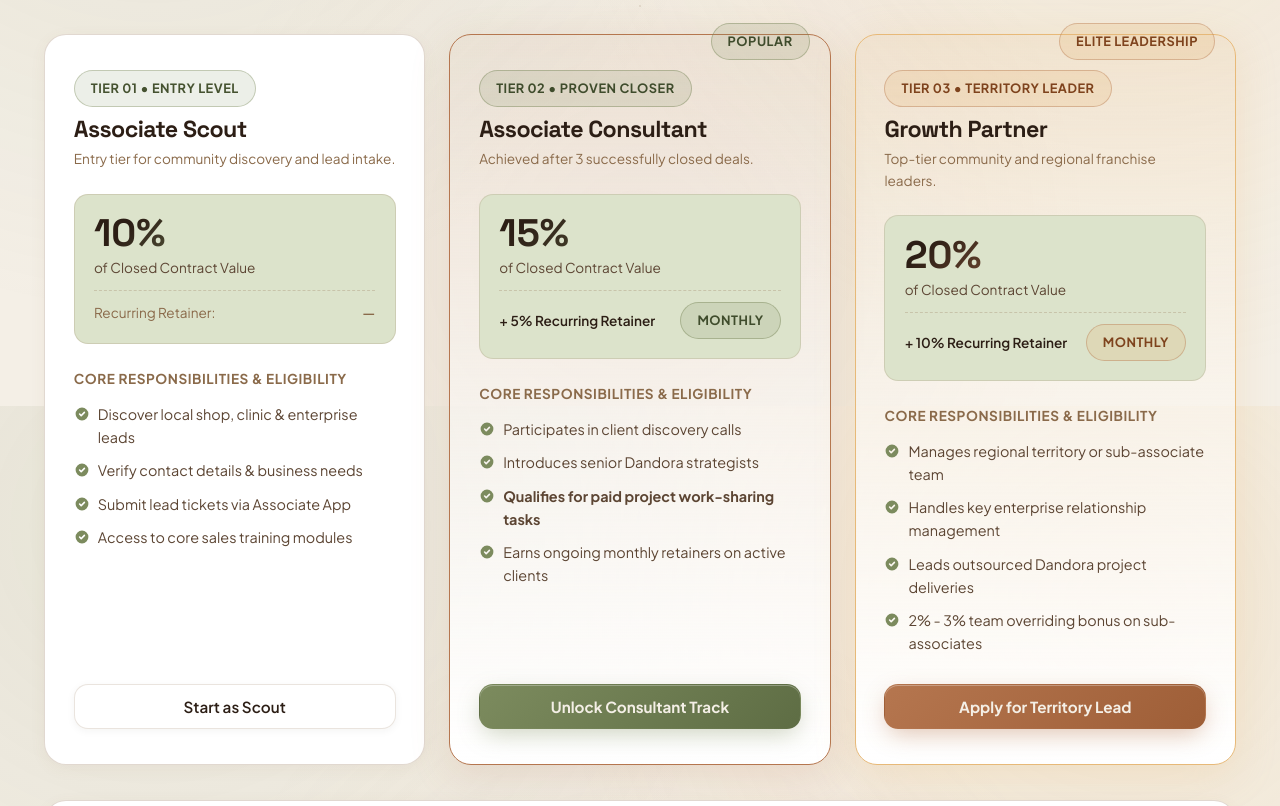
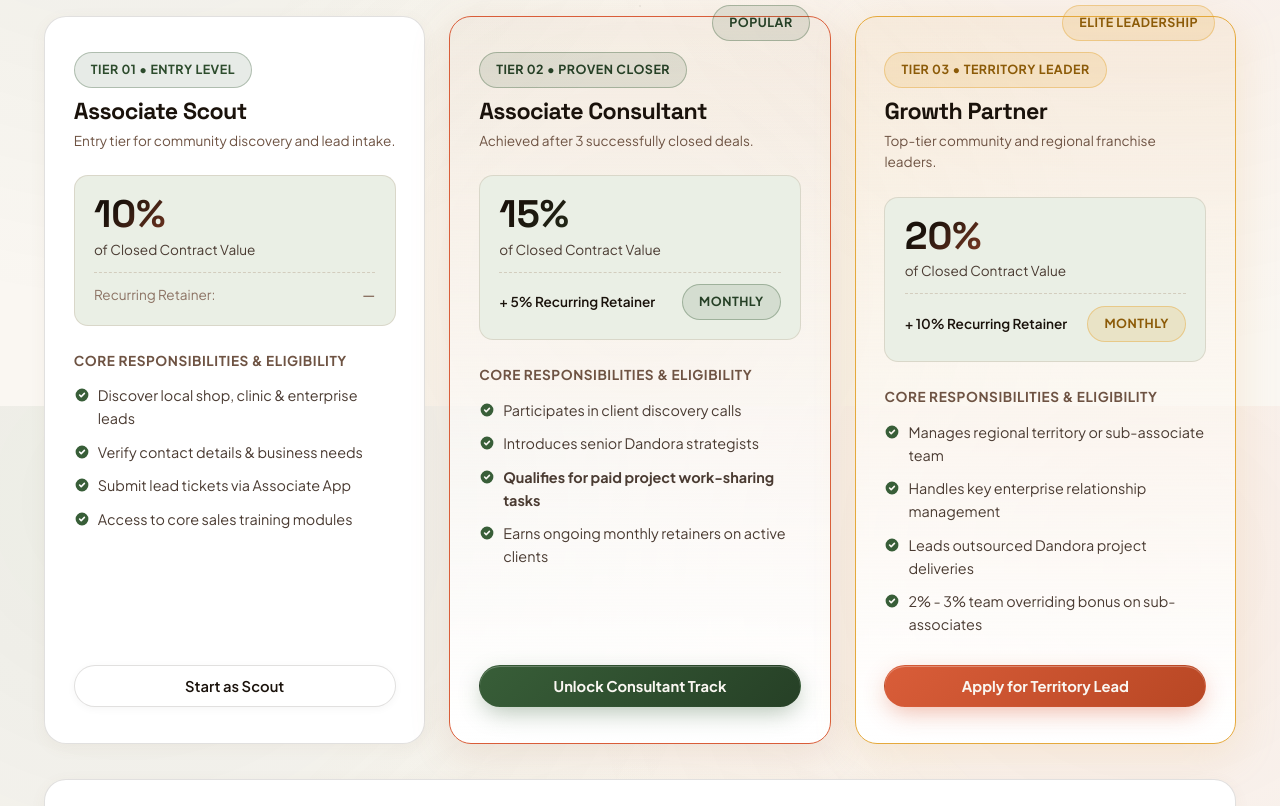
Before and after one commit to onlinedandora-ai/Dandora-associates, a website: page index.html in a window 1280 px wide. Shown: the part 1994-2800 px from the top of the page. Drawn offline with nearby package versions, Linux system fonts and the light colour scheme.

Commit message:
feat(design): implement Enhanced Earthy Warmth palette and clean minimalist layout

```diff
--- a/admin.css
+++ b/admin.css
@@ -4,19 +4,20 @@
  */
 
 :root {
-  --sage-green: #7C8B5E;
-  --terracotta: #B5764F;
-  --warm-amber: #E7B978;
-  --soft-sage: #DCE3CB;
-  --cream: #F4EFE6;
-  --deep-brown: #8A6A4A;
-  --text-primary: #2C1E15;
-  --text-secondary: #5C4533;
+  --sage-green: #385E38;
+  --forest-olive: #385E38;
+  --terracotta: #D95D39;
+  --warm-amber: #E5A93C;
+  --soft-sage: #EAEFE5;
+  --cream: #FAF7F2;
+  --deep-brown: #6E5343;
+  --text-primary: #1A120B;
+  --text-secondary: #4A3B32;
 }
 
 .admin-body {
-  background: var(--cream, #F4EFE6);
-  color: var(--text-primary, #2C1E15);
+  background: var(--cream, #FAF7F2);
+  color: var(--text-primary, #1A120B);
   font-family: 'Plus Jakarta Sans', sans-serif;
   margin: 0;
   padding: 0;
@@ -28,12 +29,12 @@
 /* Header */
 .admin-header {
   background: #FFFFFF;
-  border-bottom: 1px solid rgba(138, 106, 74, 0.18);
+  border-bottom: 1px solid rgba(26, 18, 11, 0.1);
   position: sticky;
   top: 0;
   z-index: 60;
   padding: 0.75rem 0;
-  box-shadow: 0 2px 10px rgba(138, 106, 74, 0.04);
+  box-shadow: 0 2px 10px rgba(26, 18, 11, 0.04);
 }
 
 .admin-header-container {
--- a/mobile/mobile.css
+++ b/mobile/mobile.css
@@ -6,30 +6,32 @@
 @import url('https://fonts.googleapis.com/css2?family=JetBrains+Mono:wght@400;500;600;700;800&family=Plus+Jakarta+Sans:wght@300;400;500;600;700;800&family=Space+Grotesk:wght@500;600;700;800&display=swap');
 
 :root {
-  /* User-Specified Warm Organic Editorial Palette */
-  --sage-green: #7C8B5E;       /* primary/brand */
-  --terracotta: #B5764F;       /* accent/CTA */
-  --warm-amber: #E7B978;       /* highlight */
-  --soft-sage: #DCE3CB;        /* secondary background */
-  --cream: #F4EFE6;            /* main background */
-  --deep-brown: #8A6A4A;       /* text/contrast */
+  /* Enhanced Earthy Warmth Palette (User Selected) */
+  --coffee-dark: #1A120B;      /* Rich Coffee / Espresso - ultra contrast */
+  --terracotta: #D95D39;       /* Vibrant Terracotta Orange - accent / CTA */
+  --forest-olive: #385E38;     /* Rich Forest Olive - primary / brand */
+  --sage-green: #385E38;       /* alias to forest olive */
+  --warm-amber: #E5A93C;       /* Rich Honey Amber - highlights */
+  --soft-sage: #EAEFE5;        /* Soft olive-cream secondary background */
+  --cream: #FAF7F2;            /* Luminous Warm Cream - main background */
+  --deep-brown: #6E5343;       /* Warm mocha contrast text */
 
   /* Structural UI tokens */
-  --bg-app: #F4EFE6;
+  --bg-app: #FAF7F2;
   --bg-card: #FFFFFF;
-  --bg-card-glass: rgba(255, 255, 255, 0.95);
-  --border-color: rgba(138, 106, 74, 0.2);
-  --border-glow: rgba(181, 118, 79, 0.35);
+  --bg-card-glass: rgba(255, 255, 255, 0.96);
+  --border-color: rgba(26, 18, 11, 0.1);
+  --border-glow: rgba(217, 93, 57, 0.35);
 
-  --cyan: #7C8B5E;             /* Sage Green brand */
-  --cyan-glow: rgba(124, 139, 94, 0.22);
-  --emerald: #7C8B5E;
-  --emerald-bright: #4D5C35;
-  --amber: #E7B978;
+  --cyan: #385E38;             /* Forest Olive brand */
+  --cyan-glow: rgba(56, 94, 56, 0.22);
+  --emerald: #385E38;
+  --emerald-bright: #477747;
+  --amber: #E5A93C;
 
-  --text-primary: #2C1E15;
-  --text-secondary: #5C4533;
-  --text-muted: #8A6A4A;
+  --text-primary: #1A120B;
+  --text-secondary: #4A3B32;
+  --text-muted: #8C7364;
 
   --font-display: 'Space Grotesk', sans-serif;
   --font-body: 'Plus Jakarta Sans', sans-serif;
--- a/portal.css
+++ b/portal.css
@@ -6,35 +6,37 @@
 @import url('https://fonts.googleapis.com/css2?family=JetBrains+Mono:wght@400;500;600;700;800&family=Plus+Jakarta+Sans:wght@300;400;500;600;700;800&family=Space+Grotesk:wght@500;600;700;800&display=swap');
 
 :root {
-  /* User-Specified Warm Organic Editorial Palette */
-  --sage-green: #7C8B5E;       /* primary/brand */
-  --terracotta: #B5764F;       /* accent/CTA */
-  --warm-amber: #E7B978;       /* highlight */
-  --soft-sage: #DCE3CB;        /* secondary background */
-  --cream: #F4EFE6;            /* main background */
-  --deep-brown: #8A6A4A;       /* text/contrast */
+  /* Enhanced Earthy Warmth Palette (User Selected) */
+  --coffee-dark: #1A120B;      /* Rich Coffee / Espresso - ultra contrast */
+  --terracotta: #D95D39;       /* Vibrant Terracotta Orange - accent / CTA */
+  --forest-olive: #385E38;     /* Rich Forest Olive - primary / brand */
+  --sage-green: #385E38;       /* alias to forest olive */
+  --warm-amber: #E5A93C;       /* Rich Honey Amber - highlights */
+  --soft-sage: #EAEFE5;        /* Soft olive-cream secondary background */
+  --cream: #FAF7F2;            /* Luminous Warm Cream - main background */
+  --deep-brown: #6E5343;       /* Warm mocha contrast text */
 
   /* Structural UI tokens */
-  --bg-main: #F4EFE6;
-  --bg-sidebar: #ECE5D8;
-  --bg-card: rgba(255, 255, 255, 0.9);
+  --bg-main: #FAF7F2;
+  --bg-sidebar: #F2EFE9;
+  --bg-card: rgba(255, 255, 255, 0.94);
   --bg-card-solid: #FFFFFF;
-  --bg-hover: rgba(220, 227, 203, 0.5);
-  --border-color: rgba(138, 106, 74, 0.2);
-  --border-hairline: rgba(138, 106, 74, 0.15);
-  --border-glow: rgba(181, 118, 79, 0.4);
+  --bg-hover: rgba(234, 239, 229, 0.6);
+  --border-color: rgba(26, 18, 11, 0.1);
+  --border-hairline: rgba(26, 18, 11, 0.08);
+  --border-glow: rgba(217, 93, 57, 0.35);
 
-  --cyan: #7C8B5E;             /* Sage Green brand */
-  --cyan-glow: rgba(124, 139, 94, 0.25);
-  --emerald: #7C8B5E;
-  --emerald-bright: #526338;
-  --amber: #E7B978;
-  --indigo: #8A6A4A;
+  --cyan: #385E38;             /* Forest Olive brand */
+  --cyan-glow: rgba(56, 94, 56, 0.25);
+  --emerald: #385E38;
+  --emerald-bright: #477747;
+  --amber: #E5A93C;
+  --indigo: #6E5343;
   --danger: #C2410C;
 
-  --text-primary: #2C1E15;     /* High contrast deep espresso */
-  --text-secondary: #5C4533;   /* Rich warm tone */
-  --text-muted: #8A6A4A;       /* Deep brown contrast */
+  --text-primary: #1A120B;     /* High contrast rich coffee */
+  --text-secondary: #4A3B32;   /* Rich warm tone */
+  --text-muted: #8C7364;       /* Soft mocha contrast */
 
   --font-display: 'Space Grotesk', sans-serif;
   --font-body: 'Plus Jakarta Sans', sans-serif;
--- a/style.css
+++ b/style.css
@@ -7,47 +7,49 @@
 @import url('https://fonts.googleapis.com/css2?family=JetBrains+Mono:wght@400;500;600;700;800&family=Plus+Jakarta+Sans:wght@300;400;500;600;700;800&family=Space+Grotesk:wght@500;600;700;800&display=swap');
 
 :root {
-  /* User-Specified Warm Organic Editorial Palette */
-  --sage-green: #7C8B5E;       /* primary/brand */
-  --terracotta: #B5764F;       /* accent/CTA */
-  --warm-amber: #E7B978;       /* highlight */
-  --soft-sage: #DCE3CB;        /* secondary background */
-  --cream: #F4EFE6;            /* main background */
-  --deep-brown: #8A6A4A;       /* text/contrast */
+  /* Enhanced Earthy Warmth Palette (User Selected) */
+  --coffee-dark: #1A120B;      /* Rich Coffee / Espresso - ultra contrast */
+  --terracotta: #D95D39;       /* Vibrant Terracotta Orange - accent / CTA */
+  --forest-olive: #385E38;     /* Rich Forest Olive - primary / brand */
+  --sage-green: #385E38;       /* alias to forest olive */
+  --warm-amber: #E5A93C;       /* Rich Honey Amber - highlights */
+  --soft-sage: #EAEFE5;        /* Soft olive-cream secondary background */
+  --cream: #FAF7F2;            /* Luminous Warm Cream - main background */
+  --deep-brown: #6E5343;       /* Warm mocha contrast text */
 
   /* Thematic Design Tokens */
-  --bg-dark: #F4EFE6;          /* main background */
-  --bg-cream: #F4EFE6;
-  --bg-secondary: #DCE3CB;     /* secondary background */
-  --bg-card: rgba(255, 255, 255, 0.88);
-  --bg-card-hover: rgba(255, 255, 255, 0.98);
+  --bg-dark: #FAF7F2;          /* main background */
+  --bg-cream: #FAF7F2;
+  --bg-secondary: #EAEFE5;     /* secondary background */
+  --bg-card: rgba(255, 255, 255, 0.94);
+  --bg-card-hover: rgba(255, 255, 255, 0.99);
   --bg-card-solid: #FFFFFF;
-  --bg-glass: rgba(220, 227, 203, 0.5);
-  --border-subtle: rgba(138, 106, 74, 0.18);
-  --border-hairline: rgba(138, 106, 74, 0.26);
-  --border-glow: rgba(181, 118, 79, 0.4);
-  --border-emerald: rgba(124, 139, 94, 0.45);
+  --bg-glass: rgba(234, 239, 229, 0.6);
+  --border-subtle: rgba(26, 18, 11, 0.08);
+  --border-hairline: rgba(26, 18, 11, 0.13);
+  --border-glow: rgba(217, 93, 57, 0.35);
+  --border-emerald: rgba(56, 94, 56, 0.35);
 
   /* Accents */
-  --cyan: #7C8B5E;             /* primary brand (Sage Green) */
-  --cyan-glow: rgba(124, 139, 94, 0.28);
-  --cyan-deep: #5A6941;
-  --emerald: #7C8B5E;          /* Sage Green */
-  --emerald-glow: rgba(124, 139, 94, 0.25);
-  --emerald-bright: #4D5C35;
-  --amber: #E7B978;            /* Warm amber highlight */
-  --amber-glow: rgba(231, 185, 120, 0.35);
-  --amber-bright: #E7B978;
-  --indigo: #8A6A4A;           /* Deep brown */
-  --purple: #B5764F;           /* Terracotta */
+  --cyan: #385E38;             /* primary brand (Forest Olive) */
+  --cyan-glow: rgba(56, 94, 56, 0.25);
+  --cyan-deep: #264026;
+  --emerald: #385E38;          /* Forest Olive */
+  --emerald-glow: rgba(56, 94, 56, 0.22);
+  --emerald-bright: #477747;
+  --amber: #E5A93C;            /* Honey amber */
+  --amber-glow: rgba(229, 169, 60, 0.35);
+  --amber-bright: #E5A93C;
+  --indigo: #6E5343;           /* Warm mocha */
+  --purple: #D95D39;           /* Terracotta Orange */
   --danger: #C2410C;
 
   /* Typography Colors - High Contrast Legibility on Cream */
-  --text-primary: #2C1E15;     /* Deep espresso for highest legibility */
-  --text-secondary: #5C4533;   /* Warm deep tone */
-  --text-contrast: #8A6A4A;    /* Deep brown contrast */
-  --text-muted: #8A6A4A;       /* Deep brown contrast */
-  --text-inverted: #F4EFE6;    /* Cream inverted text */
+  --text-primary: #1A120B;     /* Rich Coffee/Espresso - crisp legibility */
+  --text-secondary: #4A3B32;   /* Warm espresso midtone */
+  --text-contrast: #6E5343;    /* Mocha contrast */
+  --text-muted: #8C7364;       /* Soft warm mocha */
+  --text-inverted: #FAF7F2;    /* Warm cream inverted text */
 
   /* Expressive Font Pairing */
   --font-display: 'Space Grotesk', -apple-system, sans-serif;
@@ -64,10 +66,11 @@
   --radius-full: 9999px;
 
   /* Shadows & Organic Depth */
-  --shadow-sm: 0 4px 14px rgba(44, 30, 21, 0.06);
-  --shadow-lg: 0 20px 50px rgba(44, 30, 21, 0.1);
-  --shadow-glow: 0 0 35px rgba(181, 118, 79, 0.2);
-  --shadow-emerald: 0 0 35px rgba(124, 139, 94, 0.2);
+  --shadow-sm: 0 2px 8px rgba(26, 18, 11, 0.04);
+  --shadow-md: 0 8px 24px rgba(26, 18, 11, 0.06);
+  --shadow-lg: 0 20px 48px rgba(26, 18, 11, 0.08);
+  --shadow-glow: 0 0 35px rgba(217, 93, 57, 0.2);
+  --shadow-emerald: 0 0 35px rgba(56, 94, 56, 0.18);
   --transition-fast: 0.2s cubic-bezier(0.16, 1, 0.3, 1);
   --transition-normal: 0.35s cubic-bezier(0.16, 1, 0.3, 1);
   --transition-spring: 0.5s cubic-bezier(0.34, 1.56, 0.64, 1);
@@ -92,12 +95,12 @@ body {
   color: var(--text-primary);
   line-height: 1.6;
   overflow-x: hidden;
-  /* Architectural dotted matrix on warm cream + organic aura */
+  /* Minimalist ambient canvas with luminous organic warmth */
   background-image:
-    radial-gradient(rgba(138, 106, 74, 0.14) 1px, transparent 1px),
-    radial-gradient(circle at 12% 15%, rgba(124, 139, 94, 0.12) 0%, transparent 45%),
-    radial-gradient(circle at 88% 25%, rgba(231, 185, 120, 0.16) 0%, transparent 45%),
-    radial-gradient(circle at 50% 80%, rgba(181, 118, 79, 0.08) 0%, transparent 50%);
+    radial-gradient(rgba(26, 18, 11, 0.055) 1px, transparent 1px),
+    radial-gradient(circle at 10% 12%, rgba(56, 94, 56, 0.08) 0%, transparent 45%),
+    radial-gradient(circle at 90% 20%, rgba(217, 93, 57, 0.07) 0%, transparent 45%),
+    radial-gradient(circle at 50% 85%, rgba(229, 169, 60, 0.06) 0%, transparent 50%);
   background-size: 32px 32px, 100% 100%, 100% 100%, 100% 100%;
   background-attachment: fixed;
 }
@@ -117,19 +120,19 @@ a {
 }
 
 .gradient-text {
-  background: linear-gradient(135deg, #2C1E15 15%, #7C8B5E 65%, #B5764F 100%);
+  background: linear-gradient(135deg, #1A120B 10%, #D95D39 65%, #E5A93C 100%);
   -webkit-background-clip: text;
   -webkit-text-fill-color: transparent;
 }
 
 .gradient-emerald {
-  background: linear-gradient(135deg, #2C1E15 10%, #7C8B5E 100%);
+  background: linear-gradient(135deg, #1A120B 10%, #385E38 85%);
   -webkit-background-clip: text;
   -webkit-text-fill-color: transparent;
 }
 
 .gradient-amber {
-  background: linear-gradient(135deg, #2C1E15 10%, #B5764F 75%, #E7B978 100%);
+  background: linear-gradient(135deg, #1A120B 10%, #D95D39 60%, #E5A93C 100%);
   -webkit-background-clip: text;
   -webkit-text-fill-color: transparent;
 }
@@ -174,13 +177,13 @@ a {
   gap: 0.5rem;
   padding: 0.45rem 1rem;
   border-radius: var(--radius-full);
-  font-size: 0.8rem;
+  font-size: 0.78rem;
   font-weight: 700;
   letter-spacing: 0.04em;
   text-transform: uppercase;
-  background: rgba(124, 139, 94, 0.14);
-  border: 1px solid rgba(124, 139, 94, 0.38);
-  color: #455230;
+  background: rgba(56, 94, 56, 0.12);
+  border: 1px solid rgba(56, 94, 56, 0.32);
+  color: #2D4C2D;
 }
 
 .badge.pulse-dot::before {
@@ -189,26 +192,26 @@ a {
   height: 8px;
   border-radius: 50%;
   background: var(--terracotta);
-  box-shadow: 0 0 10px rgba(181, 118, 79, 0.6);
+  box-shadow: 0 0 10px rgba(217, 93, 57, 0.6);
   animation: pulseBeacon 1.8s infinite ease-in-out;
 }
 
 @keyframes pulseBeacon {
   0% { transform: scale(0.9); opacity: 0.7; }
-  50% { transform: scale(1.3); opacity: 1; box-shadow: 0 0 14px rgba(181, 118, 79, 0.8); }
+  50% { transform: scale(1.3); opacity: 1; box-shadow: 0 0 14px rgba(217, 93, 57, 0.8); }
   100% { transform: scale(0.9); opacity: 0.7; }
 }
 
 .badge-emerald {
-  background: rgba(124, 139, 94, 0.16);
-  border-color: rgba(124, 139, 94, 0.45);
-  color: #3F4C2C;
+  background: rgba(56, 94, 56, 0.12);
+  border-color: rgba(56, 94, 56, 0.35);
+  color: #264026;
 }
 
 .badge-amber {
-  background: rgba(231, 185, 120, 0.24);
-  border-color: rgba(181, 118, 79, 0.4);
-  color: #7E431D;
+  background: rgba(229, 169, 60, 0.18);
+  border-color: rgba(229, 169, 60, 0.45);
+  color: #8C5B08;
 }
 
 /* Buttons */
@@ -219,9 +222,9 @@ a {
   gap: 0.6rem;
   font-family: var(--font-body);
   font-weight: 600;
-  font-size: 0.95rem;
-  padding: 0.75rem 1.6rem;
-  border-radius: var(--radius-md);
+  font-size: 0.92rem;
+  padding: 0.7rem 1.6rem;
+  border-radius: var(--radius-full);
   cursor: pointer;
   transition: all var(--transition-fast);
   border: 1px solid transparent;
@@ -229,18 +232,18 @@ a {
 }
 
 .btn-primary {
-  background: linear-gradient(135deg, #B5764F 0%, #9E5E37 100%);
-  color: #F4EFE6;
-  font-weight: 700;
-  box-shadow: inset 0 1px 0 rgba(255, 255, 255, 0.3), 0 8px 24px -4px rgba(181, 118, 79, 0.45);
+  background: linear-gradient(135deg, #D95D39 0%, #B84724 100%);
+  color: #FAF7F2;
+  font-weight: 700;
+  box-shadow: inset 0 1px 0 rgba(255, 255, 255, 0.3), 0 8px 24px -4px rgba(217, 93, 57, 0.45);
   position: relative;
   overflow: hidden;
 }
 
 .btn-primary:hover {
-  background: linear-gradient(135deg, #C5835A 0%, #B5764F 100%);
+  background: linear-gradient(135deg, #E26E4B 0%, #D95D39 100%);
   transform: translateY(-2px);
-  box-shadow: inset 0 1px 0 rgba(255, 255, 255, 0.45), 0 14px 32px -4px rgba(181, 118, 79, 0.55);
+  box-shadow: inset 0 1px 0 rgba(255, 255, 255, 0.45), 0 14px 32px -4px rgba(217, 93, 57, 0.55);
 }
 
 .btn-primary:active {
@@ -250,16 +253,15 @@ a {
 .btn-secondary {
   background: #FFFFFF;
   color: var(--text-primary);
-  border: 1px solid var(--border-subtle);
-  box-shadow: inset 0 1px 0 rgba(255, 255, 255, 0.9), 0 2px 8px rgba(44, 30, 21, 0.05);
-  backdrop-filter: blur(12px);
+  border: 1px solid var(--border-hairline);
+  box-shadow: 0 2px 8px rgba(26, 18, 11, 0.04);
 }
 
 .btn-secondary:hover {
   background: var(--soft-sage);
-  border-color: var(--sage-green);
-  color: var(--text-primary);
-  box-shadow: 0 6px 16px rgba(44, 30, 21, 0.08);
+  border-color: var(--forest-olive);
+  color: var(--text-primary);
+  box-shadow: 0 6px 16px rgba(26, 18, 11, 0.08);
   transform: translateY(-2px);
 }
 
@@ -268,22 +270,22 @@ a {
 }
 
 .btn-emerald {
-  background: linear-gradient(135deg, #7C8B5E 0%, #5E6D44 100%);
-  color: #F4EFE6;
-  font-weight: 700;
-  box-shadow: inset 0 1px 0 rgba(255, 255, 255, 0.3), 0 8px 24px -4px rgba(124, 139, 94, 0.4);
+  background: linear-gradient(135deg, #385E38 0%, #264026 100%);
+  color: #FAF7F2;
+  font-weight: 700;
+  box-shadow: inset 0 1px 0 rgba(255, 255, 255, 0.25), 0 8px 24px -4px rgba(56, 94, 56, 0.4);
 }
 
 .btn-emerald:hover {
-  background: linear-gradient(135deg, #8E9E6E 0%, #7C8B5E 100%);
+  background: linear-gradient(135deg, #477747 0%, #385E38 100%);
   transform: translateY(-2px);
-  box-shadow: inset 0 1px 0 rgba(255, 255, 255, 0.4), 0 14px 32px -4px rgba(124, 139, 94, 0.55);
+  box-shadow: inset 0 1px 0 rgba(255, 255, 255, 0.35), 0 14px 32px -4px rgba(56, 94, 56, 0.55);
 }
 
 .btn-sm {
-  padding: 0.45rem 0.95rem;
-  font-size: 0.84rem;
-  border-radius: var(--radius-sm);
+  padding: 0.42rem 1.05rem;
+  font-size: 0.82rem;
+  border-radius: var(--radius-full);
 }
 
 /* Navigation Header */
@@ -325,15 +327,15 @@ a {
 .logo-symbol {
   width: 38px;
   height: 38px;
-  border-radius: 10px;
-  background: linear-gradient(135deg, #7C8B5E, #B5764F);
+  border-radius: 12px;
+  background: linear-gradient(135deg, #385E38, #D95D39);
   display: flex;
   align-items: center;
   justify-content: center;
-  color: #F4EFE6;
+  color: #FAF7F2;
   font-weight: 900;
   font-size: 1.15rem;
-  box-shadow: 0 4px 16px rgba(124, 139, 94, 0.35);
+  box-shadow: 0 4px 16px rgba(56, 94, 56, 0.35);
   flex-shrink: 0;
 }
 
@@ -448,12 +450,13 @@ a {
 .trust-strip {
   display: flex;
   flex-wrap: wrap;
-  gap: 1.4rem;
-  padding: 0.9rem 1.4rem;
-  background: rgba(220, 227, 203, 0.45);
+  align-items: center;
+  gap: 1.2rem;
+  padding: 0.75rem 1.3rem;
+  background: rgba(234, 239, 229, 0.55);
   border: 1px solid var(--border-subtle);
-  border-radius: var(--radius-md);
-  font-size: 0.86rem;
+  border-radius: var(--radius-full);
+  font-size: 0.84rem;
   color: var(--text-secondary);
   backdrop-filter: blur(8px);
 }
@@ -462,10 +465,11 @@ a {
   display: inline-flex;
   align-items: center;
   gap: 0.45rem;
+  font-weight: 500;
 }
 
 .trust-item svg {
-  color: var(--sage-green);
+  color: var(--forest-olive);
 }
 
 /* Hero Visual / Live Dashboard Card Mockup */
@@ -478,7 +482,7 @@ a {
   border: 1px solid var(--border-hairline);
   border-radius: var(--radius-xl);
   padding: 1.8rem;
-  box-shadow: 0 24px 50px -10px rgba(138, 106, 74, 0.16), 0 0 0 1px rgba(138, 106, 74, 0.08);
+  box-shadow: 0 20px 45px -10px rgba(26, 18, 11, 0.08), 0 0 0 1px rgba(26, 18, 11, 0.04);
   position: relative;
   overflow: hidden;
   transition: transform var(--transition-spring), border-color var(--transition-normal);
@@ -616,26 +620,26 @@ a {
 .floating-stat-card {
   position: absolute;
   background: #FFFFFF;
-  border: 1px solid rgba(138, 106, 74, 0.2);
-  border-radius: var(--radius-md);
-  padding: 0.8rem 1.1rem;
-  box-shadow: 0 12px 30px rgba(138, 106, 74, 0.15);
+  border: 1px solid var(--border-hairline);
+  border-radius: var(--radius-full);
+  padding: 0.65rem 1.15rem;
+  box-shadow: 0 12px 30px rgba(26, 18, 11, 0.08);
   backdrop-filter: blur(12px);
   display: flex;
   align-items: center;
-  gap: 0.8rem;
+  gap: 0.75rem;
 }
 
 .floating-stat-1 {
   bottom: -20px;
   left: -25px;
-  border-color: rgba(124, 139, 94, 0.4);
+  border-color: rgba(56, 94, 56, 0.35);
 }
 
 .floating-stat-2 {
   top: -15px;
   right: -20px;
-  border-color: rgba(181, 118, 79, 0.4);
+  border-color: rgba(217, 93, 57, 0.35);
 }
 
 .float-icon {
```
Also changed, not shown: register.css (+4 -4 lines).
